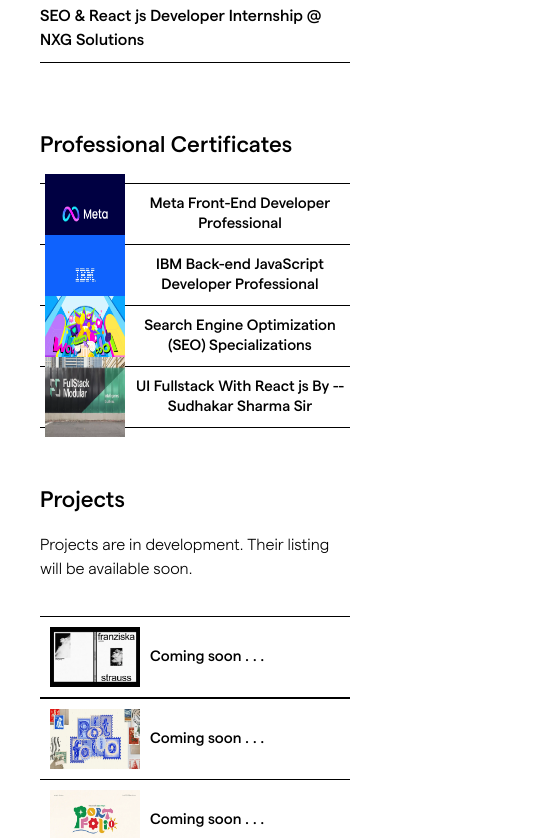
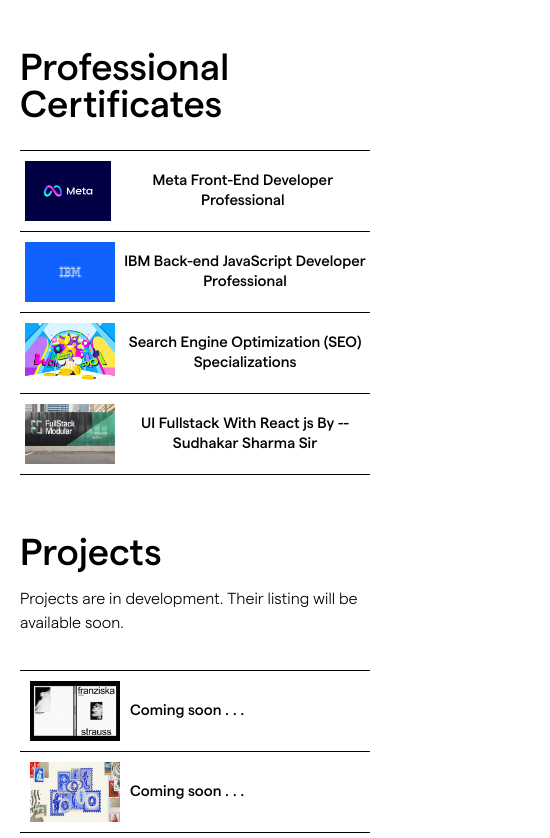
Before and after one commit to sdinesh-webdev/typeportfolio, a React (Vite) app: page / in a window 390 px wide. Shown: the part 886-1724 px from the top of the page, 550 px wide, since content can reach past the window. Built offline with nearby package versions, Linux system fonts and the light colour scheme.

Commit message:
Portfiolio Mark update-3

```diff
--- a/index.html
+++ b/index.html
@@ -47,7 +47,9 @@
     </script>
   </head>
   <body>
-    <div id="root"><!--app-html--></div>
-    <script type="module" src="/src/entry-client.tsx"></script>
+    <div id="root" class="h-full">
+      <!--app-html-->
+      <script type="module" src="/src/entry-client.tsx"></script>
+    </div>
   </body>
 </html>
--- a/src/App.css
+++ b/src/App.css
@@ -3,6 +3,13 @@
   margin: 0 auto;
   padding: 2rem;
   text-align: center;
+}
+
+/* Add this media query for mobile devices */
+@media (max-width: 400px) {
+  #root {
+    height: 2400px;
+  }
 }
 
 .logo {
--- a/src/App.tsx
+++ b/src/App.tsx
@@ -23,10 +23,10 @@
   }, []);
 
   return (
-    <>
+    <div className="w-full max-sm:h-[2400px]" >
 
       <Layout />
-    </>
+    </div>
   );
 }
 
--- a/src/Certificates.tsx
+++ b/src/Certificates.tsx
@@ -32,35 +32,35 @@
       link: "https://www.coursera.org/account/accomplishments/specialization/HLJUAPS49XLG",
       name: "Meta Front-End Developer Professional",
       image: meta,
-      imageStyle: "w-[107px] h-[80px]",
+      imageStyle: " ",
       alt: "Meta Front-End Developer Certificate"
     },
     {
       link: "https://www.coursera.org/account/accomplishments/specialization/YAPAFNUL4QA2",
       name: "IBM Back-end JavaScript Developer Professional",
       image: ibmImage,
-      imageStyle: "w-[107px] h-[80px]",
+      imageStyle: " ",
       alt: "IBM Back-end JavaScript Developer Certificate"
     },
     {
       link: "https://www.coursera.org/account/accomplishments/specialization/ZPTNMXAC7FQB",
       name: "Search Engine Optimization (SEO) Specializations",
       image: certificate_3,
-      imageStyle: "w-[107px] h-[80px]",
+      imageStyle: " ",
       alt: "SEO Certificate"
     },
     {
       link: "https://example.com",
       name: "UI Fullstack With React js By -- Sudhakar Sharma Sir",
       image: certificate_4,
-      imageStyle: "w-[107px] h-[80px]",
+      imageStyle: " ",
       alt: "Example Project Certificate"
     },
   ];
 
   return (
     <div className="flex flex-col w-full">
-      <h1 className="text-start mt-24 pb-6 sm:pb-10 pt-4 mb-4 sm:mb-6 text-4xl  sm:text-6xl mt-12 lg:text-8xl font-medium">
+      <h1 className="text-start mt-24 pb-6 mb-4 text-6xl md:mt-20 md:mb-6 md:text-8xl font-medium">
         Professional Certificates
       </h1>
       {workItems.map((item, index) => (
@@ -73,9 +73,9 @@
             name={item.name}
             image={item.image}
             nameClass="font-medium text-2xl sm:text-3xl lg:text-5xl ml-2 sm:ml-4"
-            containerClass="w-full h-24 sm:h-32 lg:h-40"
+            containerClass="w-full h-32"
             imageClass="ml-2 sm:ml-4"
-            imageStyle={`w-[80px] h-[60px] sm:w-[90px] sm:h-[70px] lg:${item.imageStyle}`}
+            imageStyle={`w-[90px] h-[60px] sm:w-[90px] sm:h-[60px] lg:${item.imageStyle}`}
             overlayClass="absolute top-0 left-0 w-full h-full bg-black -z-10 transform scale-y-0 origin-top"
             alt={item.alt}
           />
--- a/src/Contact.tsx
+++ b/src/Contact.tsx
@@ -32,7 +32,7 @@
 
   return (
     <section className="contact-section flex h-28  flex-col w-full">
-      <h1 className="contact-heading text-start mt-24 text-8xl pb-6 font-medium mb-4 md:mt-20 md:mb-6">Contact</h1>
+      <h1 className="contact-heading text-start mt-24 pb-6 mb-4 text-6xl md:mt-20 md:mb-6 md:text-8xl font-medium">Contact</h1>
       {workItems.map((item, index) => (
         <div
           className={`contact-item border-b border-black mb-0 ${index === 0 ? 'border-t' : ''}`}
--- a/src/Intro.tsx
+++ b/src/Intro.tsx
@@ -102,7 +102,7 @@
 
       <div className="intro text-left mt-4 sm:mt-0" ref={introRef}>
         <strong className="pb-8">My name is S Dinesh Kumar, aka Supah, short for Supahfunk: Code Meets Creativity. <br /></strong>
-        <p className="leading-relaxed">
+        <p className="leading-relaxed max-sm:text-3xl max-sm:leading-loose">
           I am an Indian multidisciplinary creative full-stack developer with over 1 years of experience through personal projects and continuous learning.<br />
           I have a creative mind inclined to learn something new every day to develop solutions and experiences with a strong visual impact.<br />
           I love to work with an incredible team to build the future together.
--- a/src/Layout.tsx
+++ b/src/Layout.tsx
@@ -8,7 +8,7 @@
 
 const Layout: React.FC = () => {
   return (
-    <div id="root" className="w-full">
+    <>
       <header className="header-section w-full">
         <Intro />
       </header>
@@ -20,7 +20,7 @@
       <footer className="footer-section w-full">
         <Contact />
       </footer>
-    </div>
+    </>
   );
 };
 
--- a/src/Projects.tsx
+++ b/src/Projects.tsx
@@ -56,12 +56,12 @@
 
   return (
     <section className="projects-section flex flex-col  w-full">
-      <h1 className="projects-heading text-start mt-24 mb-6 text-4xl md:text-8xl font-medium">Projects</h1>
+      <h1 className="projects-heading text-start text-6xl mb-4 mt-24 md:mt-20 md:mb-6  md:text-8xl font-medium">Projects</h1>
       <p className='projects-description text-start font-light pb-14 pt-2'>Projects are in development. Their listing will be available soon.</p>
       <div className="projects-grid grid grid-cols-1 md:grid-cols-2 gap-x-4">
         {workItems.map((item, index) => (
           <div
-            className={`project-item border-b border-black mb-0 ${index === 0 || index === 1 ? 'border-t' : ''}`}
+            className={`project-item border-b border-black mb-0 ${index === 0 ? 'border-t' : ''} ${index === 1 ? 'md:border-t' : ''}`}
             key={index}
           >
             <Work
@@ -73,7 +73,7 @@
               imageClass="ml-4"
               imageStyle={item.imageStyle}
               overlayClass="absolute top-0 left-0 w-full h-full bg-black -z-10 transform scale-y-0 origin-top"
-              alt={item.alt} // Ensure this is passed correctly
+              alt={item.alt}
             />
           </div>
         ))}
--- a/src/index.css
+++ b/src/index.css
@@ -26,6 +26,7 @@
 
 html {
   font-size: 10px;
+
 }
 
 body {
@@ -47,6 +48,7 @@
   align-items: flex-start;
   display: flex;
   flex-direction: column;
+  overflow: hidden;
 
   @media (max-width: 440px) {
     padding: 4.4rem 2.5rem 6rem;
```
